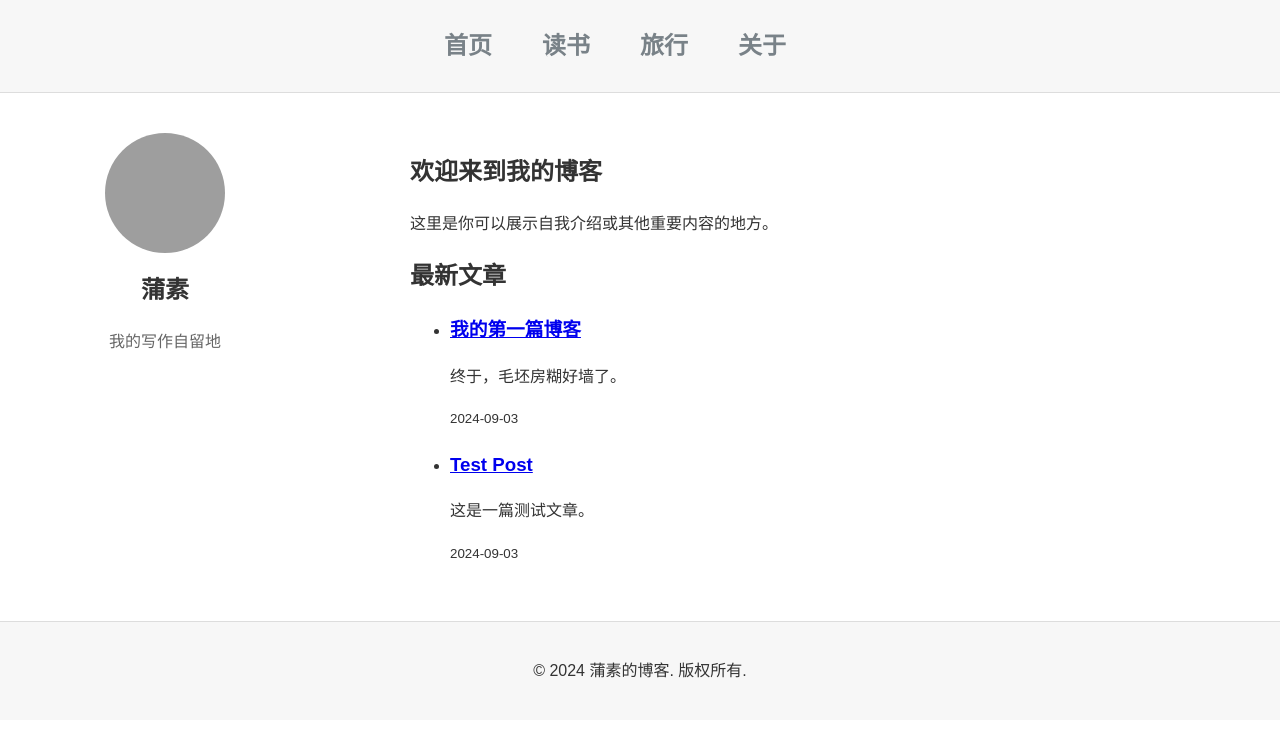
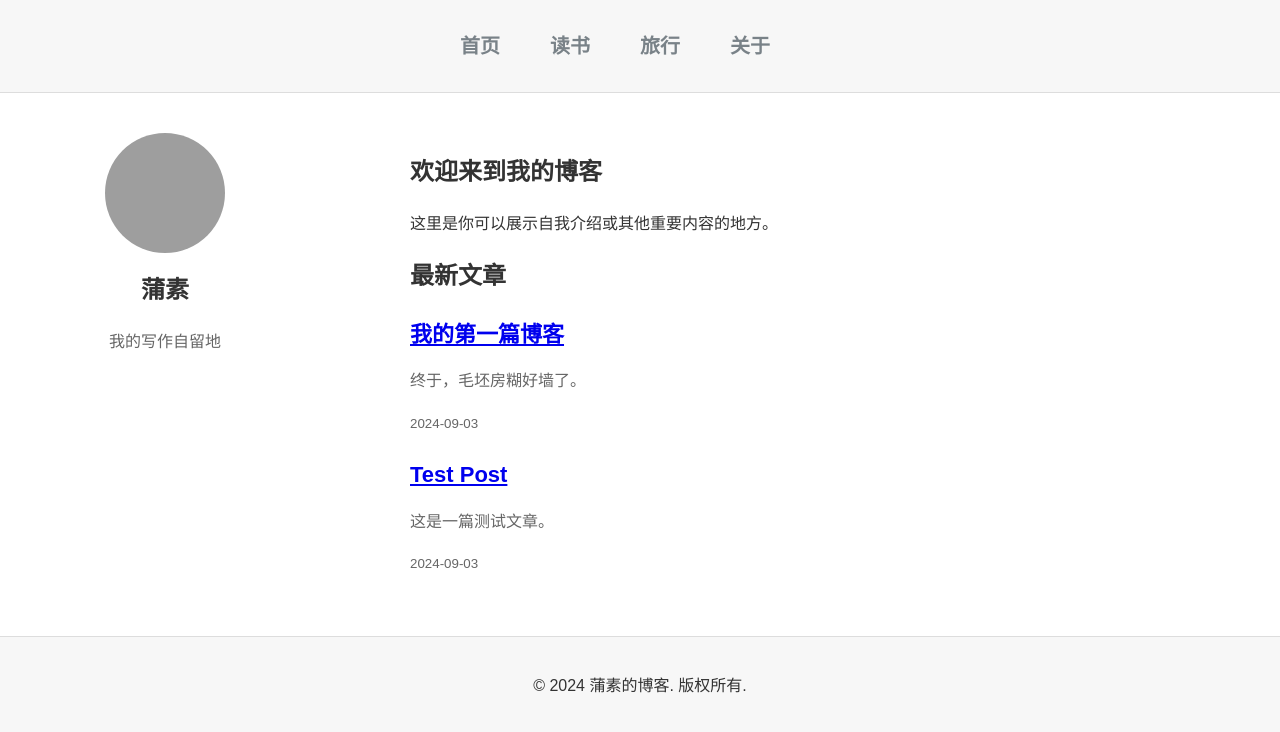
Before and after one commit to pususu/skills-github-pages, a Jekyll site: the page built from index.html, in a window 1280 px wide. Shown: the top 732 px of the page. Built offline with Jekyll 4.4.1, drawn with Linux system fonts in a browser that asks for light colours; grey boxes are pictures that could not be loaded.

Commit message:
Update style.css

```diff
--- a/assets/css/style.css
+++ b/assets/css/style.css
@@ -1,5 +1,3 @@
-/* 样式文件：styles.css */
-
 /* 全局样式 */
 body {
     font-family: "Arial", sans-serif;
@@ -23,18 +21,16 @@ body {
     margin: 0;
     padding: 0;
     display: flex;
-    justify-content: center; /* 保持居中对齐 */
+    justify-content: center;
     height: 72px;
     align-items: center;
 }
 
-/* 导航栏中的每个项目 */
 .nav ul li {
     margin-right: 50px;
-    font-size: 24px;
+    font-size: 20px;
 }
 
-/* 导航栏链接样式 */
 .nav ul li a {
     text-decoration: none;
     color: #798288;
@@ -51,7 +47,6 @@ body {
     max-width: 1200px;
     margin: 20px auto;
     padding: 20px;
-    justify-content: space-between; /* 确保左右对齐 */
 }
 
 /* 左侧栏样式 */
@@ -88,7 +83,27 @@ body {
 /* 右侧内容区域样式 */
 .content {
     flex: 3;
-    padding-left: 50px; /* 调整此值以确保对齐，推荐从50px起 */
+    padding-left: 100px;
+}
+
+/* 最新文章列表样式 */
+.post-list {
+    list-style-type: none;
+    padding: 0;
+}
+
+.post-list .post-item {
+    margin-bottom: 20px;
+}
+
+.post-list .post-item h3 {
+    font-size: 22px;
+    margin-bottom: 5px;
+}
+
+.post-list .post-item p {
+    font-size: 16px;
+    color: #666;
 }
 
 /* 页脚样式 */
```
